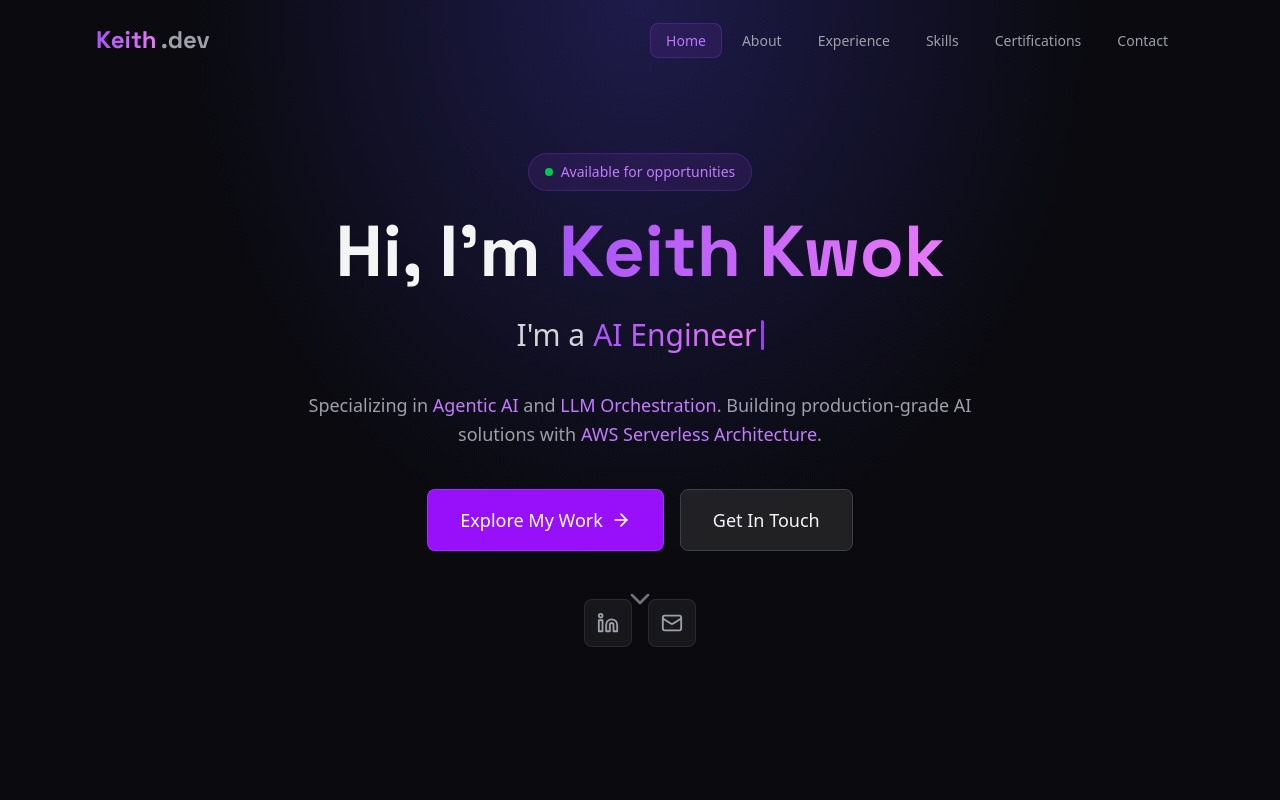
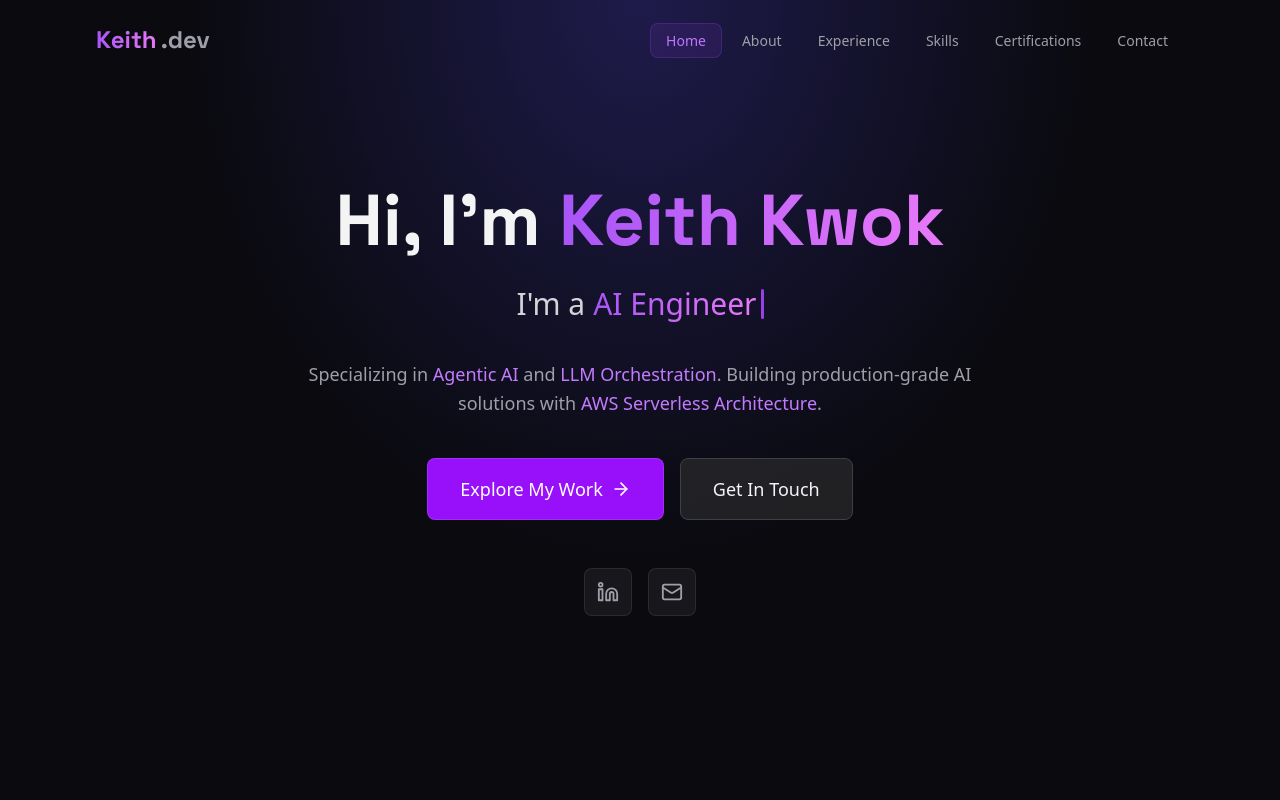
Before and after one commit to 8keithkwok/Personal-Portfolio, a Next.js app: page / in a window 1280 px wide. Shown: the top 800 px of the page. Built offline with nearby package versions, Linux system fonts and the light colour scheme.

Commit message:
Refactor Home component by removing unused scroll functionality and animations, streamlining the layout for improved performance and clarity.

```diff
--- a/app/page.tsx
+++ b/app/page.tsx
@@ -1,7 +1,7 @@
 "use client";
 
 import { motion } from "framer-motion";
-import { ArrowRight, Linkedin, Mail, Download, ChevronDown } from "lucide-react";
+import { ArrowRight, Linkedin, Mail, Download } from "lucide-react";
 import Navigation from "@/components/Navigation";
 import Footer from "@/components/Footer";
 import ParticleBackground from "@/components/ParticleBackground";
@@ -17,13 +17,6 @@ export default function Home() {
     "Full Stack Developer",
     "LLM Specialist",
   ];
-
-  const scrollToContent = () => {
-    window.scrollTo({
-      top: window.innerHeight,
-      behavior: "smooth",
-    });
-  };
 
   return (
     <div className="min-h-screen bg-[#0a0a0f]">
@@ -43,20 +36,6 @@ export default function Home() {
         {/* Content */}
         <div className="relative z-10 max-w-5xl mx-auto px-4 sm:px-6 lg:px-8 text-center">
           <FadeIn delay={0.2}>
-            <motion.div
-              initial={{ scale: 0.8, opacity: 0 }}
-              animate={{ scale: 1, opacity: 1 }}
-              transition={{ duration: 0.6, delay: 0.1 }}
-              className="mb-6"
-            >
-              <span className="inline-flex items-center px-4 py-2 rounded-full bg-purple-500/10 border border-purple-500/20 text-purple-400 text-sm font-medium">
-                <span className="w-2 h-2 bg-green-500 rounded-full mr-2 animate-pulse" />
-                Available for opportunities
-              </span>
-            </motion.div>
-          </FadeIn>
-
-          <FadeIn delay={0.3}>
             <h1 className="font-[family-name:var(--font-space-grotesk)] text-4xl sm:text-5xl md:text-6xl lg:text-7xl font-bold mb-6">
               <span className="text-zinc-100">Hi, I'm </span>
               <span className="text-gradient">Keith Kwok</span>
@@ -121,23 +100,6 @@ export default function Home() {
               </motion.a>
             </div>
           </FadeIn>
-
-          {/* Scroll Indicator */}
-          <motion.button
-            onClick={scrollToContent}
-            initial={{ opacity: 0, y: 20 }}
-            animate={{ opacity: 1, y: 0 }}
-            transition={{ delay: 1, duration: 0.6 }}
-            className="absolute bottom-8 left-1/2 -translate-x-1/2 text-zinc-500 hover:text-purple-400 transition-colors cursor-pointer"
-            aria-label="Scroll down"
-          >
-            <motion.div
-              animate={{ y: [0, 8, 0] }}
-              transition={{ duration: 1.5, repeat: Infinity, ease: "easeInOut" }}
-            >
-              <ChevronDown size={32} />
-            </motion.div>
-          </motion.button>
         </div>
       </section>
 
```
